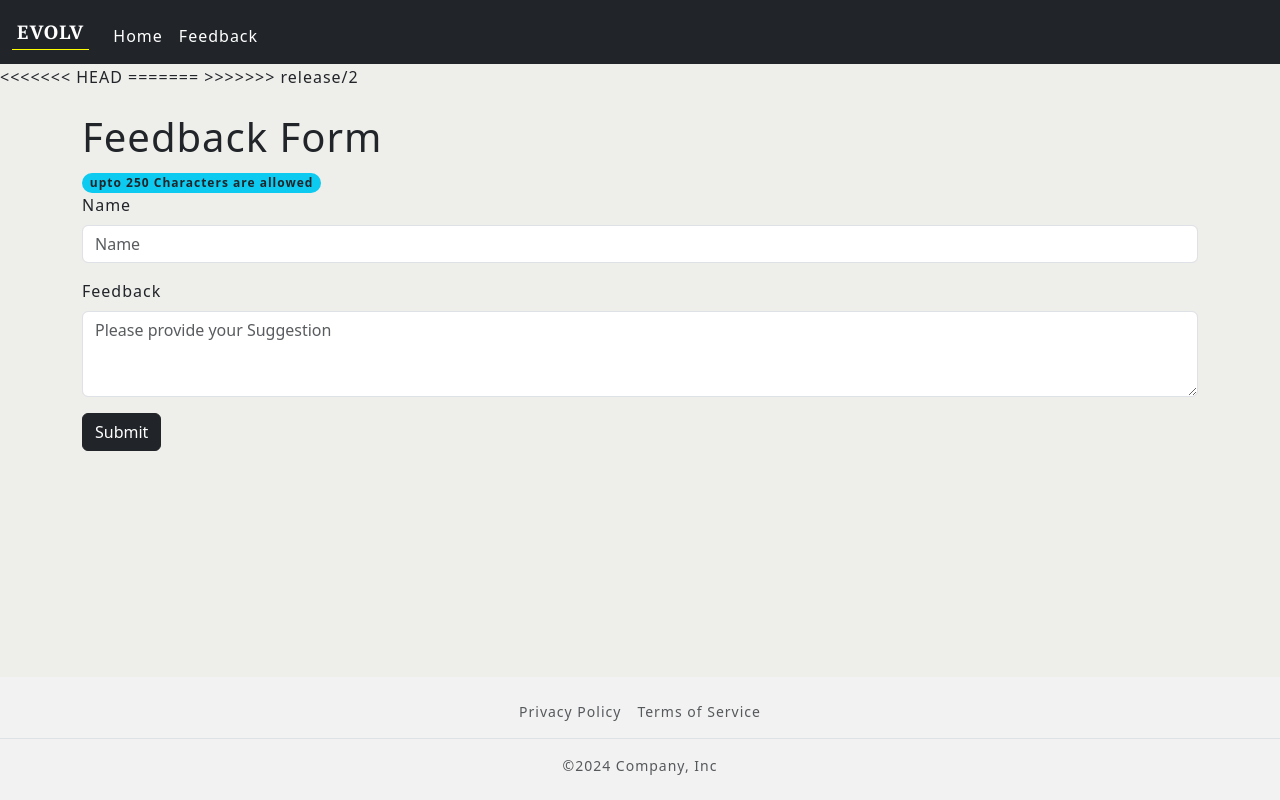
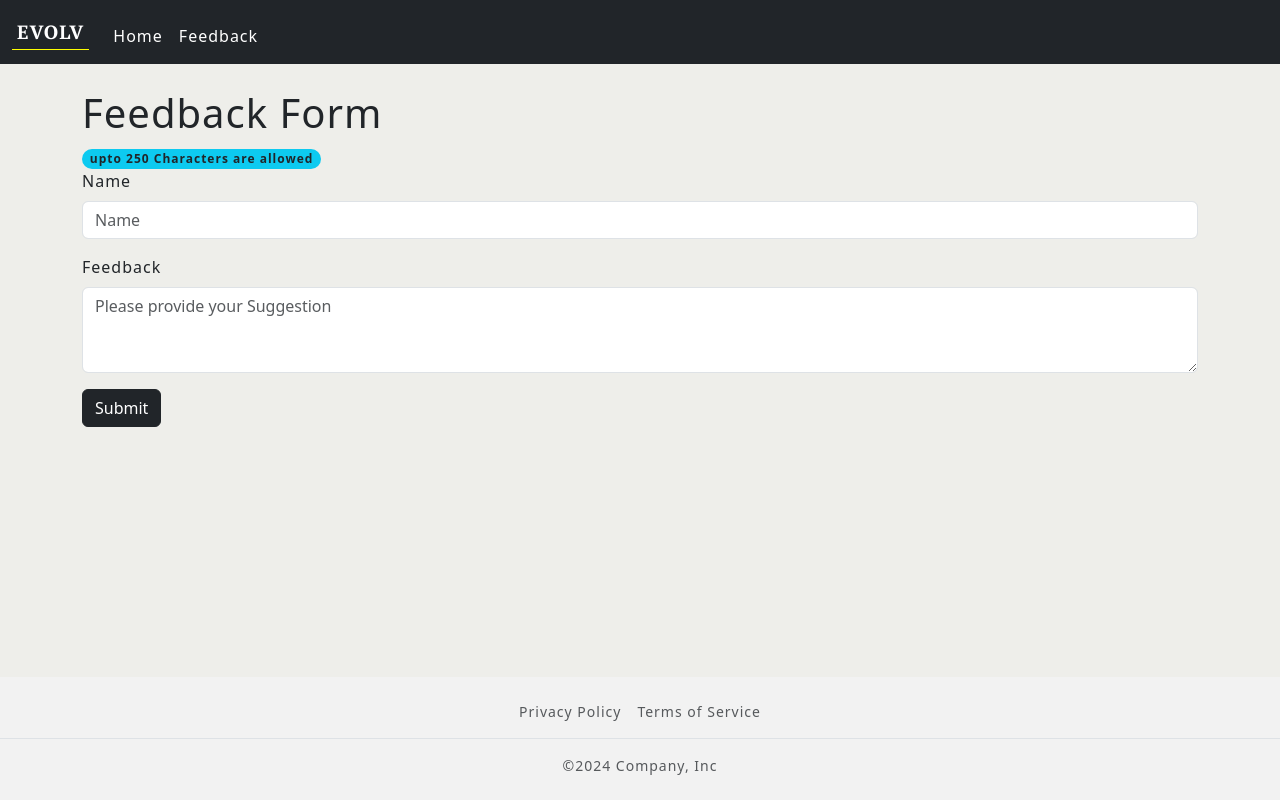
Before and after one commit to rajnishspandey/evolvNewz, a Flask app: page /feedback in a window 1280 px wide. Run offline with Flask 3, Linux system fonts and the light colour scheme; some libraries are stand-ins or nearby versions; some web fonts are replaced.

Commit message:
beta release 1.3.2

```diff
--- a/static/js/script.js
+++ b/static/js/script.js
@@ -1,3 +1,4 @@
+// top button
 var topButton = document.getElementById("top");
 
 window.onscroll = function() {
@@ -11,9 +12,6 @@ window.onscroll = function() {
 function topFunction() {
   document.body.scrollTop = 0;
   document.documentElement.scrollTop = 0;
-<<<<<<< HEAD
-}
-=======
 }
 
 // validate feedback form
@@ -50,4 +48,3 @@ function validateForm() {
     var tooltipList = tooltipTriggerList.map(function (tooltipTriggerEl) {
         return new bootstrap.Tooltip(tooltipTriggerEl)
     });
->>>>>>> release/2
--- a/static/json/configure.json
+++ b/static/json/configure.json
@@ -12,6 +12,7 @@
       {"name":"All News", "value": ""},
       {"name": "Technology", "value": "Technology"},
       {"name": "AI", "value": "AI"},
+      {"name": "Finance", "value": "Finance"},
       {"name": "Sports", "value": "Sports"},
       {"name": "Politics", "value": "Politics"}
     ]
--- a/templates/body.html
+++ b/templates/body.html
@@ -5,11 +5,7 @@
             <button type="button" class="btn-close" data-bs-dismiss="alert" aria-label="Close"></button>
         </div>
     {% endfor %}
-<<<<<<< HEAD
 
-=======
-
->>>>>>> release/2
     <div class="row row-cols-1 row-cols-md-2">
         {% for result in processed_results %}
             {% include 'card.html' %}
--- a/templates/head.html
+++ b/templates/head.html
@@ -10,10 +10,6 @@
   <meta charset="utf-8">
   <meta name="viewport" content="width=device-width, initial-scale=1">
   <meta name="description" content="Discover the latest news in brief on our platform. Stay informed with concise headlines covering current events, politics, technology, and more. Get quick updates and summaries of the day's top stories. Your go-to source for short and impactful news articles is EVOLV Newz.">
-<<<<<<< HEAD
-  <link href="{{ url_for('static', filename='css/bootstrap.min.css') }}" rel="stylesheet">
-=======
->>>>>>> release/2
   <script src="{{ url_for('static', filename='js/bootstrap.bundle.min.js') }}"></script>
   <script src="{{ url_for('static', filename='js/script.js') }}"></script>
   <link href="{{ url_for('static', filename='css/bootstrap.min.css') }}" rel="stylesheet">
--- a/templates/index.html
+++ b/templates/index.html
@@ -9,5 +9,6 @@
 
     {% include 'footer.html' %}
     <script src="{{ url_for('static', filename='js/script.js') }}"></script>
+
 </body>
 </html>
```
